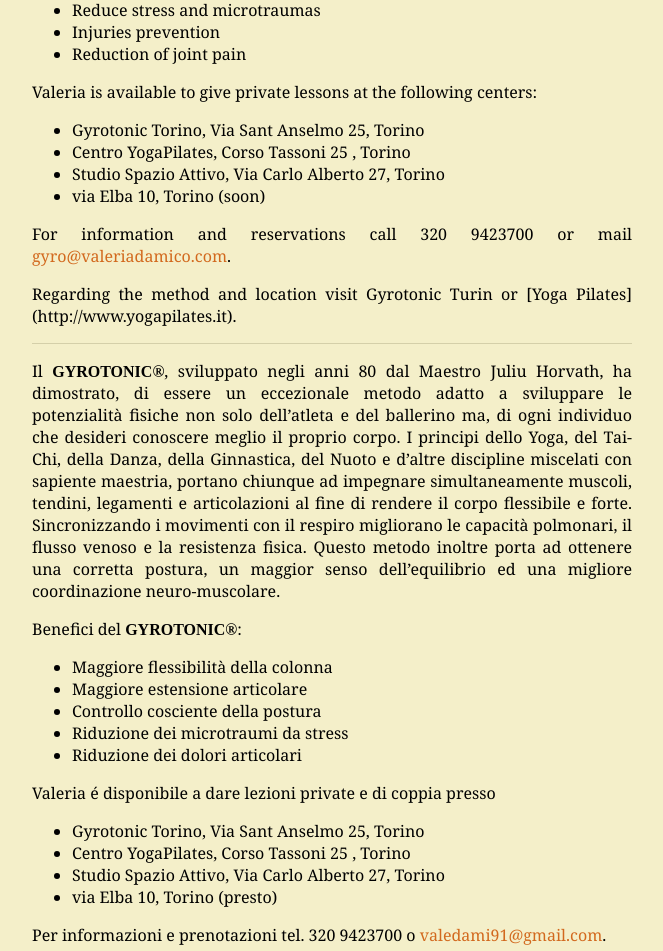
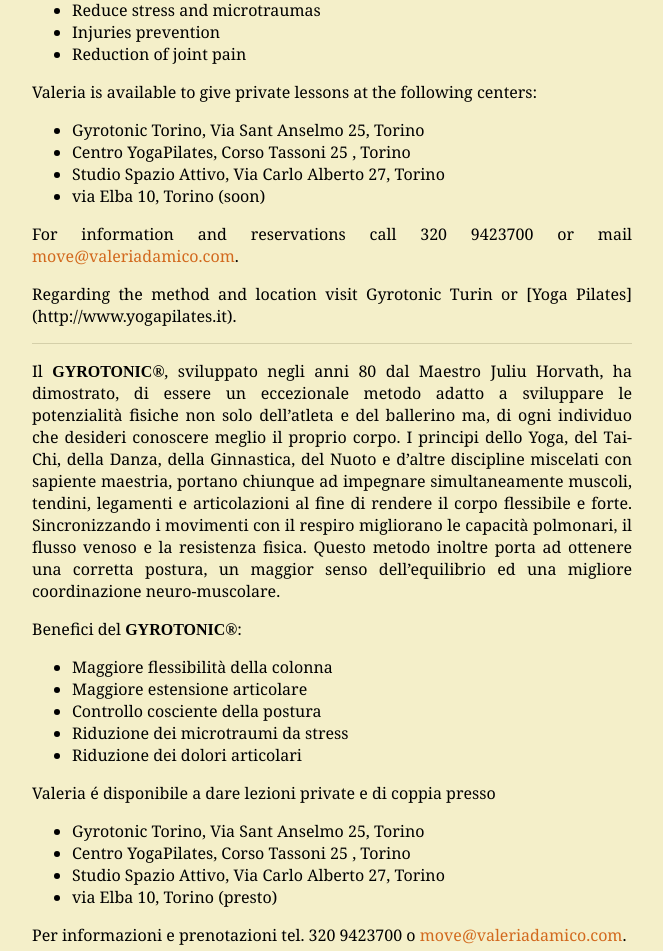
Before and after one commit to valedami/valedami.github.io, a Jekyll site: the page built from gyrotonic.md, in a window 1280 px wide. Shown: the part 625-1576 px from the top of the page, without its empty margins (308-971 px from the left). Built offline with Jekyll 4.4.1, drawn with Linux system fonts in a browser that asks for light colours; Markdown is read by kramdown in place of the engine named in the settings.

Commit message:
email updates

```diff
--- a/gyrotonic.md
+++ b/gyrotonic.md
@@ -32,7 +32,7 @@ Valeria is available to give private lessons at the following centers:
 * via Elba 10, Torino (soon)
 
 For information and reservations call 320 9423700 or mail <a
-href="mailto:gyro@valeriadamico.com">gyro@valeriadamico.com</a>.
+href="mailto:move@valeriadamico.com">move@valeriadamico.com</a>.
 
 Regarding the method and location visit Gyrotonic Turin or [Yoga Pilates]
 (http://www.yogapilates.it).
@@ -69,7 +69,7 @@ Valeria é disponibile a dare lezioni private e di coppia presso
 * via Elba 10, Torino (presto)
 
 Per informazioni e prenotazioni tel. 320 9423700 o <a
-href="mailto:valedami91@gmail.com">valedami91@gmail.com</a>.
+href="mailto:valedami91@gmail.com">move@valeriadamico.com</a>.
 
 Riguardo il metodo e la sede visitare il sito [Gyrotonic Torino] (http://www.gyrotonic-torino.com).
 
```
